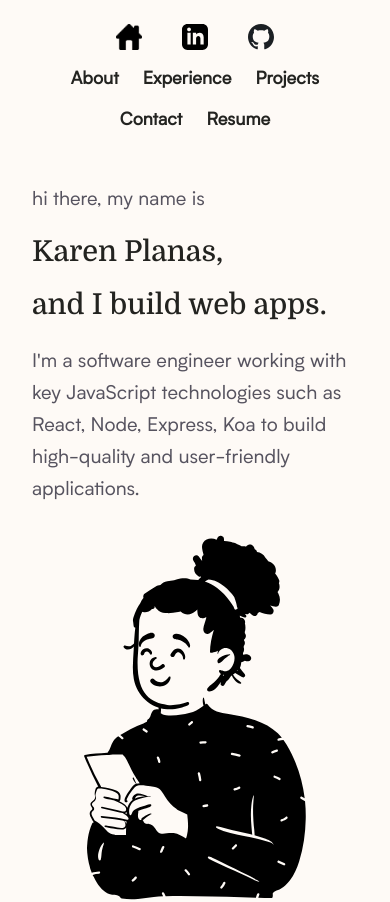
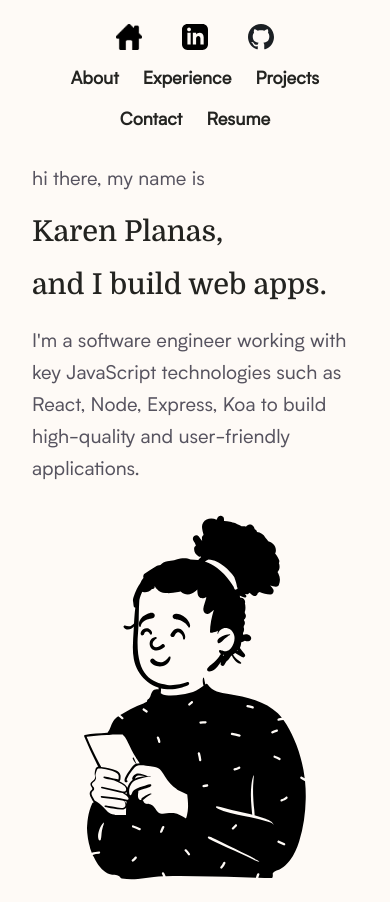
Before and after one commit to karenplanas/kppTheWeb, a React (Create React App) app in the folder client/: page / in a window 390 px wide. Shown: the top 902 px of the page. Built offline with nearby package versions, Linux system fonts and the light colour scheme.

Commit message:
feat: fixing scrolling issue on mobile

```diff
--- a/client/src/components/Home/Home.css
+++ b/client/src/components/Home/Home.css
@@ -14,6 +14,7 @@
   display: flex;
   flex-direction: column;
   gap: var(--spacing-3);
+  align-self: center;
 }
 
 .NinaReading-container {
@@ -45,7 +46,7 @@
 
   .Home-Text-container {
     padding: var(--spacing-10);
-    padding-top: 230px;
+    /* padding-top: 230px; */
   }
 
 }
@@ -68,7 +69,7 @@
   }
 
   .Home-Text-container{
-    padding-top: 150px;
+    padding-top: 130px;
   }
 
   .Home-Text-container h1{
--- a/client/src/components/Nav/Nav.tsx
+++ b/client/src/components/Nav/Nav.tsx
@@ -14,16 +14,16 @@ interface Props {
 }
 
 const Nav: React.FC<Props> = ({idHome, idAbout, idProjects, idExperience, idContact}) => {
-
-    const { height } = useWindowDimensions();
+  const { width } = useWindowDimensions();
 
   // https://stackoverflow.com/questions/24665602/scrollintoview-scrolls-just-too-far
   const scrollTo = (id: string) => {
     return (event: React.MouseEvent) => {
       event.preventDefault();
+
       let yOffset = 0;
-      if ( height > 750) {
-        yOffset = -70;
+      if ( width > 750) {
+        yOffset = -100;
       } else {
         yOffset = -170;
       }
```
